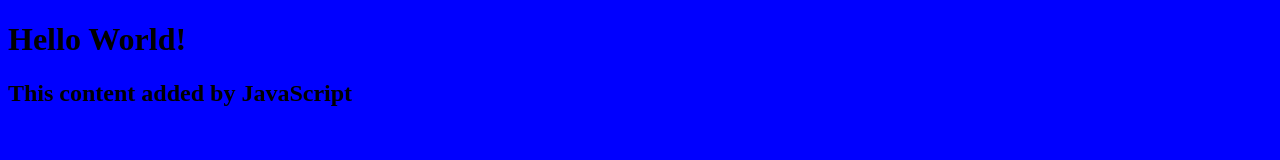
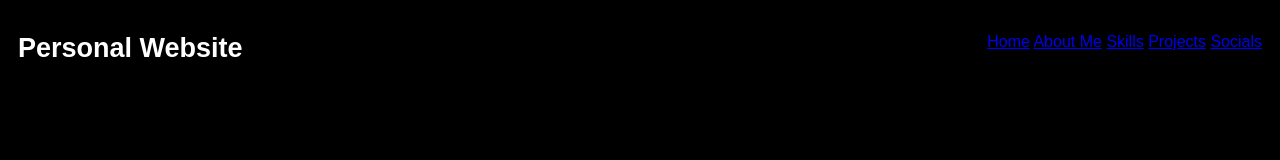
Before and after one commit to GalacticCipher/my-first-project, a plain HTML site: page index.html in a window 1280 px wide. Drawn offline with Linux system fonts and the light colour scheme.

Commit message:
navbar plus title added

```diff
--- a/index.html
+++ b/index.html
@@ -3,8 +3,25 @@
     <head>
         <link rel="stylesheet" href="style.css" />
         <title>My Personal Website</title>
+        <meta charset = "UTF-8">
+        <meta http-equiv = "X-UA-Compatible" content="IE=edge">
+        <meta name="viewport" content="width=device-width, initial-scale=1.0">
+
+        <title>Personal Website</title>
     </head>
     <body>
+        <header class ="header">
+            <a href="#" class ="logo">Personal Website</a>
+            <nav class = "Navbar">
+                <a href="#">Home</a>
+                <a href="#">About Me</a>
+                <a href="#">Skills</a>
+                <a href="#">Projects</a>
+                <a href="#">Socials</a>
+
+            </nav>
+
+        </header>
         <h1>Hello World!</h1>
 
 
--- a/style.css
+++ b/style.css
@@ -1,3 +1,46 @@
+
+@import url('https://fonts.googleapis.com/css2?family=Poppins:ital,wght@0,100;0,200;0,300;0,400;0,500;0,600;0,700;0,800;0,900;1,100;1,200;1,300;1,400;1,500;1,600;1,700;1,800;1,900&display=swap')
+
+
+* {
+    margin: 0;
+    padding: 0;
+    box-sizing: border-box;
+}
+
 body {
-    background: blue;
+    background: black;
+    font-family: "Poppins", sans-serif;
   }
+
+
+header{
+    display: flex;
+    justify-content: space-between;
+    padding: 25px 10px;
+
+}
+
+.logo{
+    color: white;
+    text-decoration: none;
+    font-weight: 600;
+    font-size: 27px;
+    cursor: pointer;
+
+
+}
+
+.navbar a{
+    text-decoration: none;
+    color: white;
+    padding:0px 16px;
+    font-weight: 600;
+    transition: 0.3s all;
+
+
+}
+
+.navbar a: hover{
+    color:
+}
```
Also changed, not shown: 1 other file.
